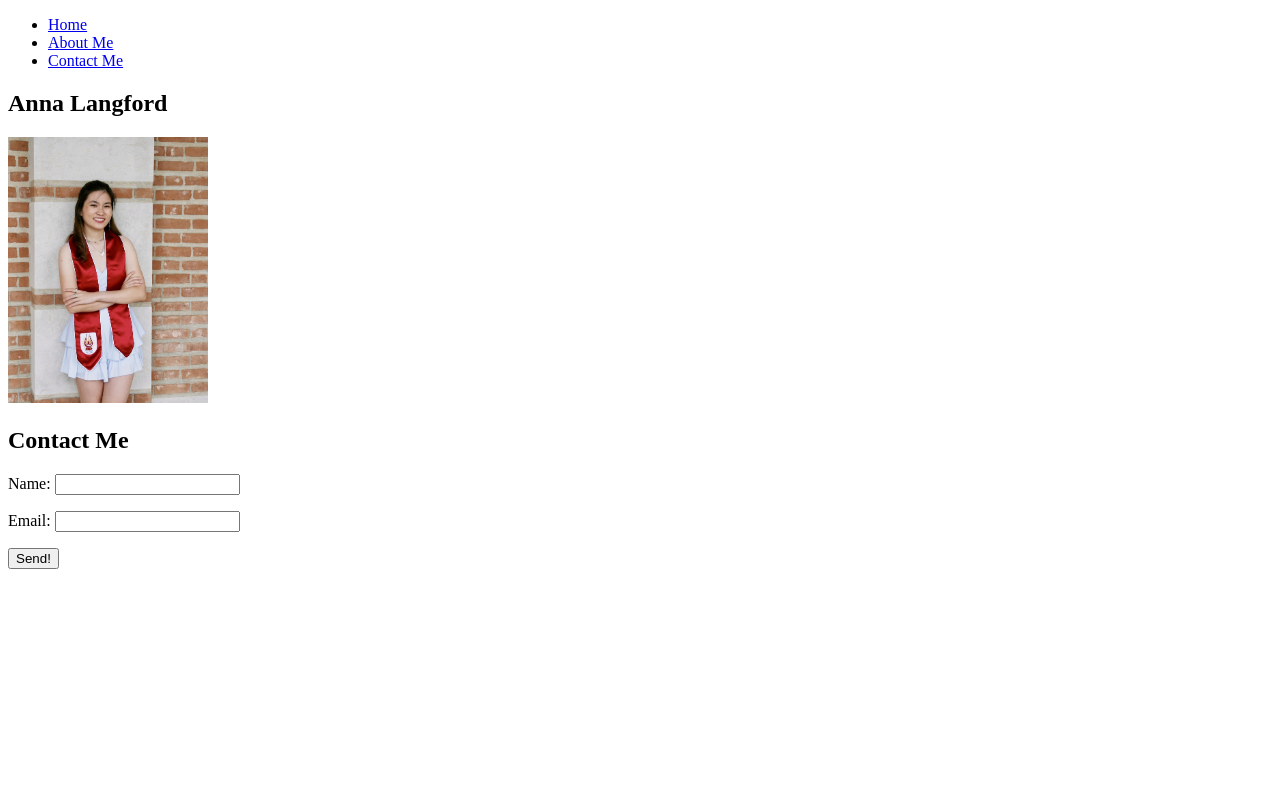
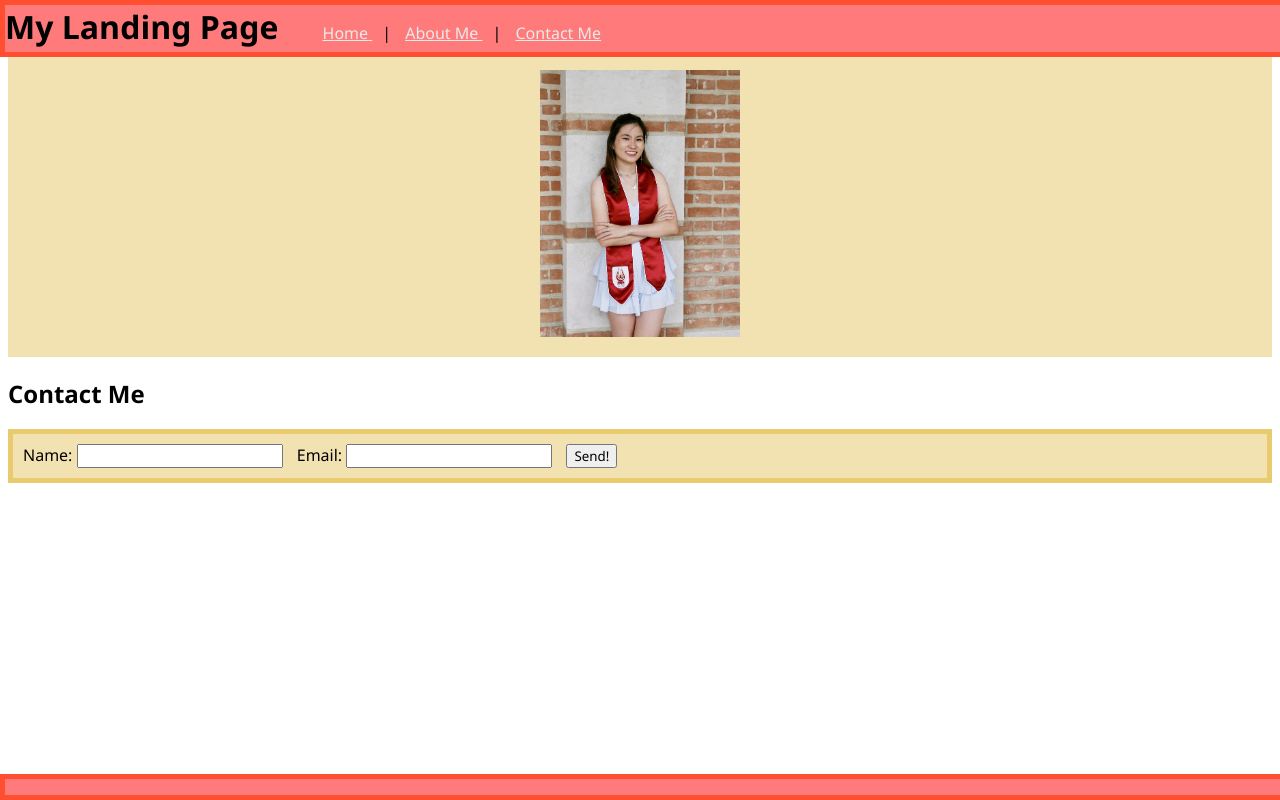
Before and after one commit to Anna-dxj/landing-page, a plain HTML site: page Main/index.html in a window 1280 px wide. Drawn offline with Linux system fonts and the light colour scheme.

Commit message:
Added and finished CSS

```diff
--- a/Main/assets/css/style.css
+++ b/Main/assets/css/style.css
@@ -1,5 +1,74 @@
 /* Universal Selector */
+* {
+    font-family:'Segoe UI', Tahoma, Geneva, Verdana, sans-serif;
+}
+/* Element Selectors */
+footer,
+header {
+    border:0px;
+    width:100%;
+    background-color:rgb(255, 122, 122);
+    left:0px;
+    border:5px;
+    border-style:solid;
+    border-color:rgb(255, 79, 48);
+}
+header{
+    position:fixed;
+    margin-top:0px;
+    top:0px;
+    padding-bottom:4px;
+}
+footer{
+    position:fixed;
+    bottom:0px;
+}
+nav{
+    display:inline;
+}
+ul{
+    display:inline;
+}
+li {
+    display:inline;
+    padding-right:10px;
+}
+a{
+    color:rgb(234, 234, 234);
+}
 
-/* Element Selectors */
+h1{
+    display:inline;
+}
+h2{
+    display:block;
+}
+img{
+    display:block;
+    margin:auto;
+    margin-top:45px;
+    padding-top:25px;
+    padding-bottom: 20px;
+    border:5px;
 
+}
+form{
+    background-color:rgba(241, 224, 173, 0.929);
+    padding:10px 0px 10px;
+    border:5px;
+    border-style:solid;
+    border-color:rgba(233, 201, 104, 0.929)
+}
+form p{
+    padding-left:10px;
+    display:inline;
+}
 /* Class & ID Selectors */
+#about-me{
+    background-color:rgba(241, 224, 173, 0.929);
+}
+#contact-me{
+    padding:0;
+    border:0;
+    margin:0;
+}
--- a/Main/index.html
+++ b/Main/index.html
@@ -7,26 +7,25 @@
   <meta name="viewport" content="width=device-width, initial-scale=1.0">
   <title>My Landing Page</title>
   <link rel="stylesheet" href="./assets/css/style.css"/>
-
-  <!-- Link the CSS stylesheet here -->
 </head>
 
 <body>
   <!-- Header, Navigation w/ links -->
   <header>
+    <h1 id="my-landing-page">My Landing Page</h1>
     <nav>
       <ul>
-        <li> <a href="#Anna-Langford">Home </a></li>
-        <li> <a href="#Anna-Langford">About Me </a></li>
+        <li> <a href="#about-me">Home </a></li>
+        <li>|</li>
+        <li> <a href="#about-me">About Me </a></li>
+        <li>|</li>
         <li> <a href="#contact-me">Contact Me </a></li>
       </ul>
     </nav>
   </header>
 
   <!-- Main content -->
-  <!-- ( semantic elements title, image/figure, image/figure caption) -->
-  <article>
-    <h1 id="Anna-Langford">Anna Langford</h1>
+  <article id="about-me">
     <img src="./assets/images/20220508_151812459_iOS.jpeg" alt="Image of me" width="200"/>
   </article>
 
@@ -35,10 +34,10 @@
     <h2 id="Contact-Me">Contact Me</h2>
     <form>
       <p><label for="name">
-        Name: <input type="text" id="name" name="your-name"/>
+        Name: <input type="text" name="your-name"/>
       </label></p>
       <p><label for="email">
-        Email: <input type="email" id="email" name="your-email"/>
+        Email: <input type="email" name="your-email"/>
       </label></p>
       <p><button type="submit">Send!</button></p>
     </form>
@@ -47,7 +46,7 @@
 
   <!-- Footer -->
   <footer>
-
+    <p></p>
   </footer>
 </body>
 
```
